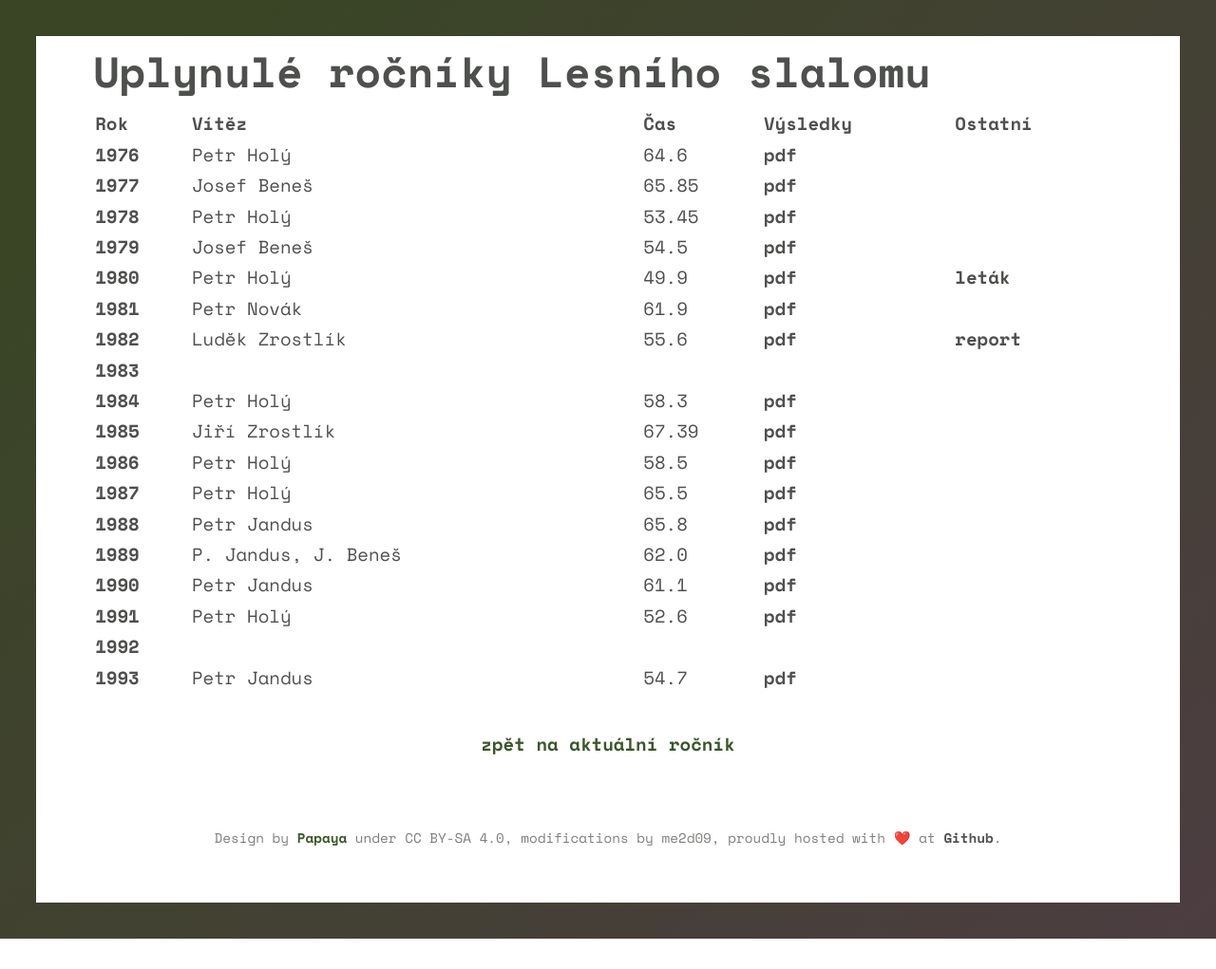
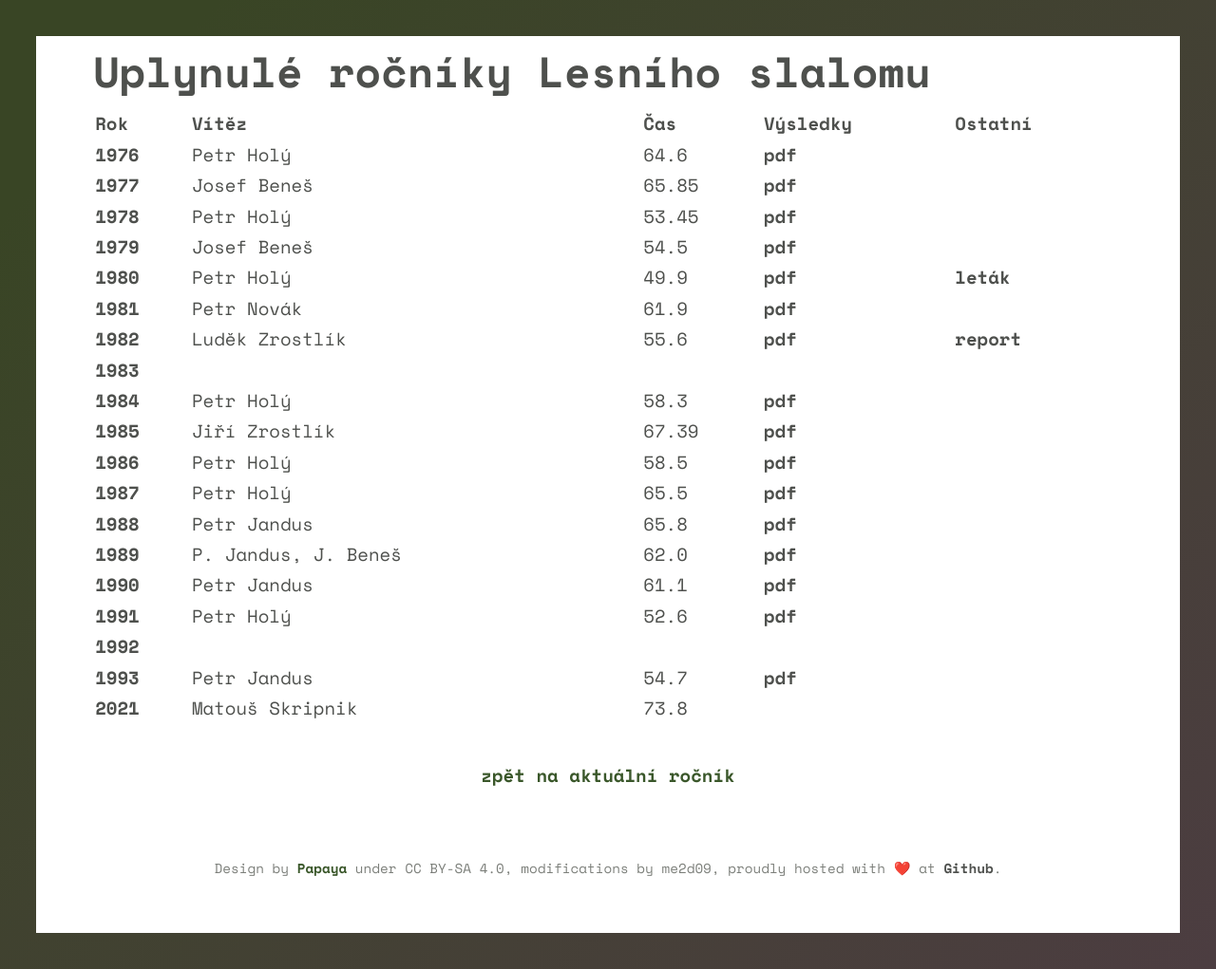
Before and after one commit to me2d09/slalom, a Jekyll site: the page built from archiv.html, in a window 1280 px wide. Shown: the whole page at 95% size. Built offline with Jekyll 4.4.1, drawn with Linux system fonts in a browser that asks for light colours; before the commit the page ends 989 px from its top, so only the background shows below that.

Commit message:
Lonský ročník

```diff
--- a/_layouts/race.html
+++ b/_layouts/race.html
@@ -43,7 +43,7 @@ layout: default
             <ul class="no-bullets list--inline mb0">
                 <li class="m1 block-on-mobile">
                     K ročníku existovala tato
-                    <a href="{{ page.fblink }}" class="link"><img class="icon" src="img/facebook.svg" alt="Facebook">akce na Facebooku</a>.
+                    <a href="{{ page.fblink }}" class="link"><img class="icon" src="/img/facebook.svg" alt="Facebook">akce na Facebooku</a>.
                 </li>
             </ul>
         </section>
@@ -88,7 +88,7 @@ layout: default
             <ul class="no-bullets list--inline mb0">
                 <li class="m1 block-on-mobile">
                     Na akci se můžete přihlásit na
-                    <a href="{{ page.fblink }}" class="link"><img class="icon" src="img/facebook.svg" alt="Facebook"> Facebooku</a>.
+                    <a href="{{ page.fblink }}" class="link"><img class="icon" src="/img/facebook.svg" alt="Facebook"> Facebooku</a>.
                 </li>
             </ul>
         </section>
--- a/2021.md
+++ b/_races/2021.md
@@ -1,9 +1,10 @@
 ---
-layout: default
 year: 2021
 future: false
 rocnik: 46
 datum: "13. listopadu 2021"
 fblink: https://www.facebook.com/events/574815290462237
+winner: Matouš Skripnik
+wintime: 73.80
 ---
 Hello
```
